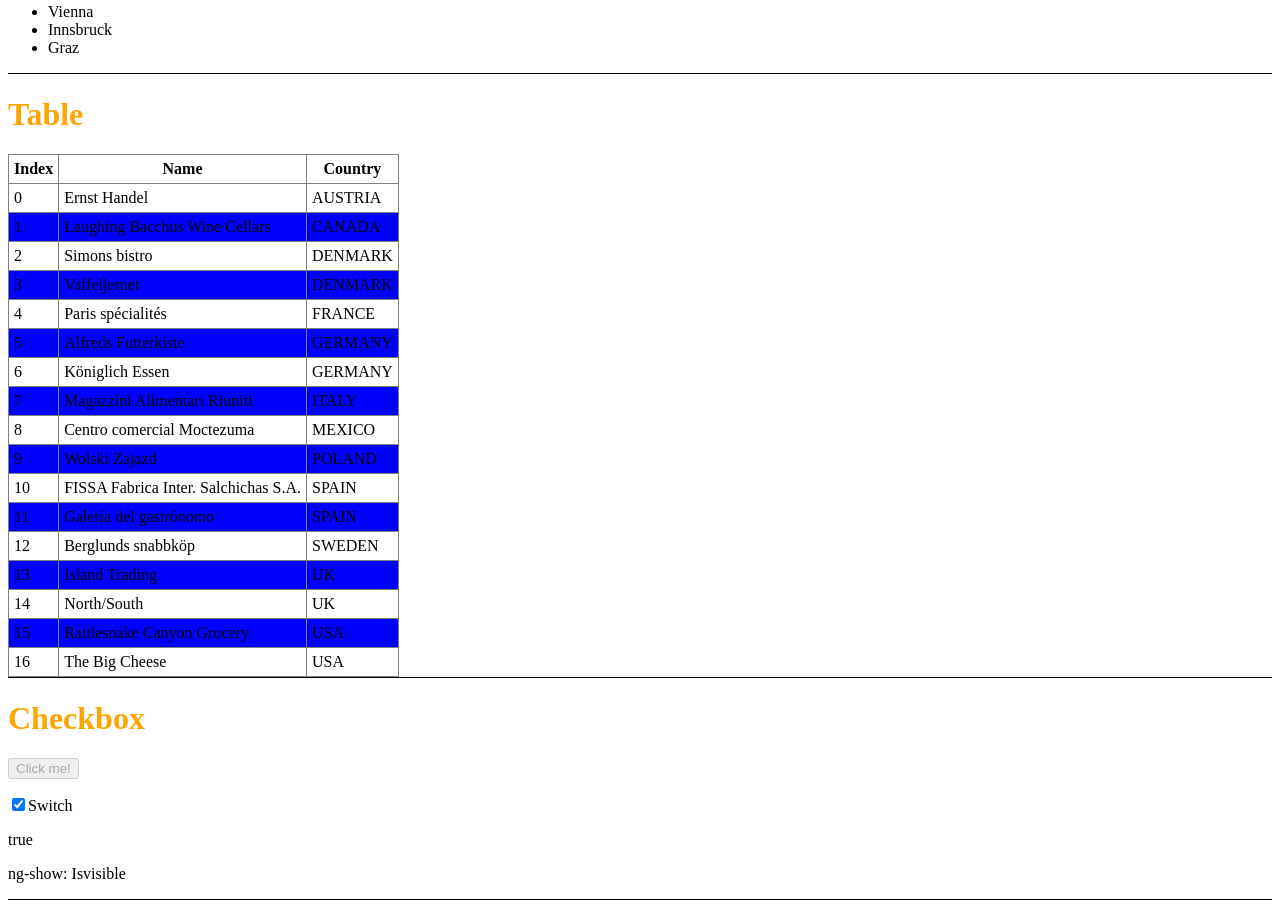
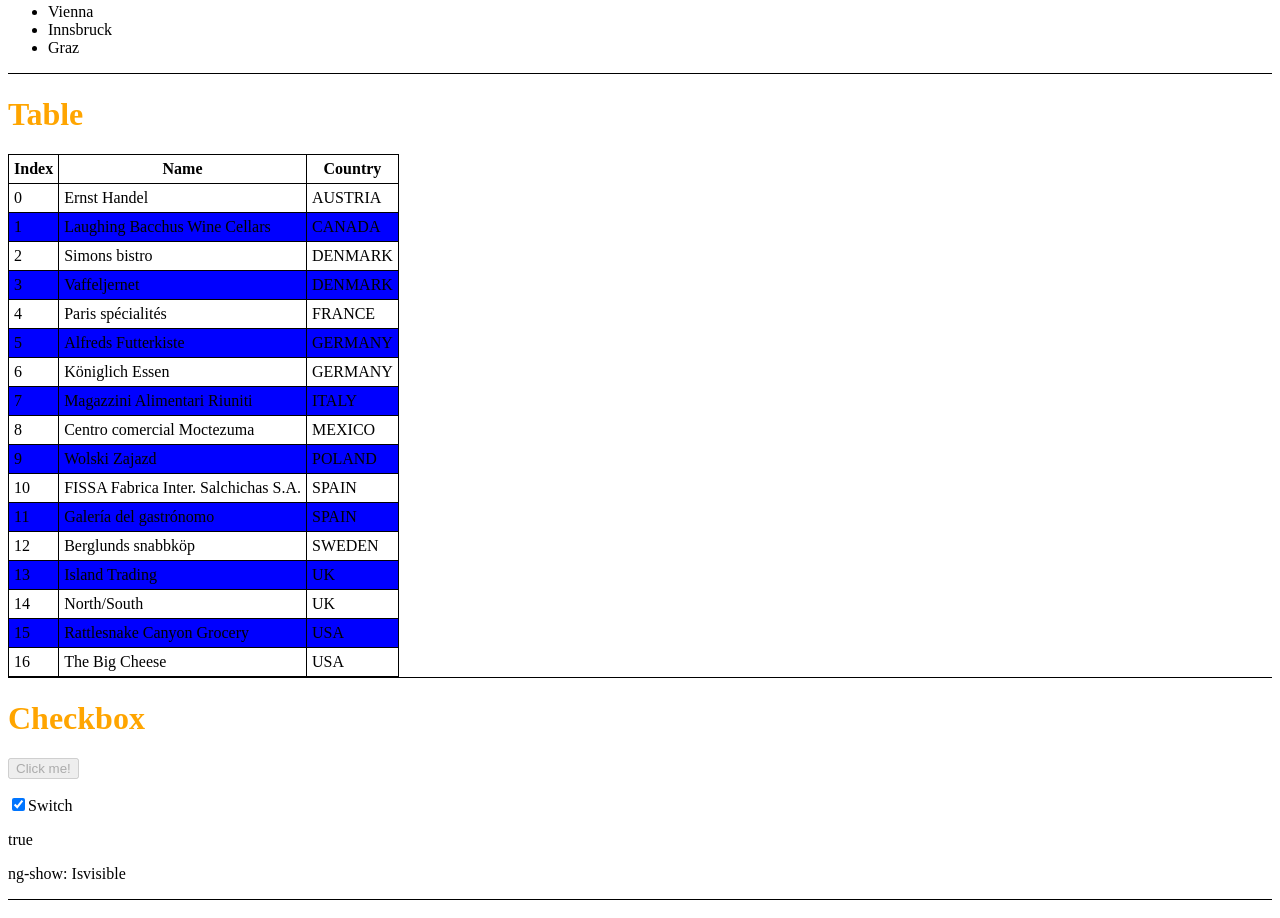
Before and after one commit to jackmew/angular-prepare, a plain HTML site: page index.html in a window 1280 px wide. Shown: the part 1322-2240 px from the top of the page. Drawn offline with Linux system fonts and the light colour scheme.

Commit message:
test how many word can be commit, test

```diff
--- a/index.html
+++ b/index.html
@@ -6,7 +6,7 @@
 	<script type="text/javascript" src="bower_components/angular/angular.min.js"></script>
 	<style>
 		table, th , td {
-		  border: 1px solid grey;
+		  border: 1px solid black;
 		  border-collapse: collapse;
 		  padding: 5px;
 		}
```
